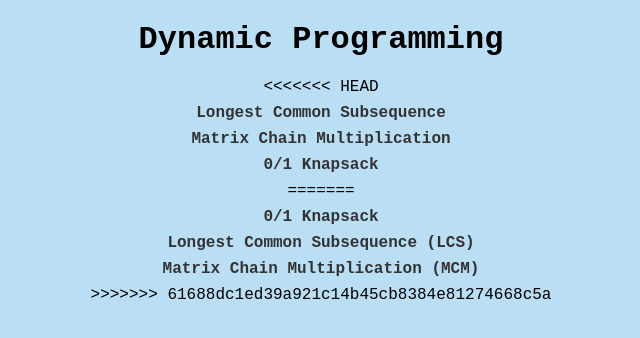
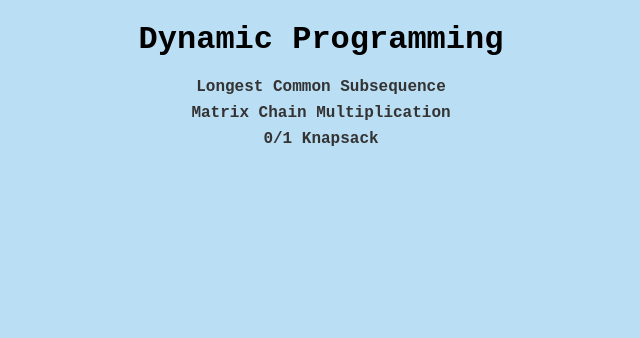
Before and after one commit to maitreyeewashere/solver, a Flask app: template templates/dp.html in a window 1280 px wide. Shown: the top 338 px of the page, without its empty margins (319-959 px from the left). Run offline with Flask 3, Linux system fonts and the light colour scheme; the template is opened without the code that fills it, so the values that code supplies are empty.

Commit message:
Update dp.html

```diff
--- a/templates/dp.html
+++ b/templates/dp.html
@@ -62,15 +62,9 @@
 <body>
     <h1>Dynamic Programming</h1>
     <ul>
-<<<<<<< HEAD
         <li><a href="/dp/lcs">Longest Common Subsequence</a></li>
         <li><a href="/dp/mcm">Matrix Chain Multiplication</a></li>
         <li><a href="/dp/knapsack">0/1 Knapsack</a></li>
-=======
-        <li><a href="knapsack.html">0/1 Knapsack</a></li>
-        <li><a href="lcs.html">Longest Common Subsequence (LCS)</a></li>
-        <li><a href="mcm.html">Matrix Chain Multiplication (MCM)</a></li>
->>>>>>> 61688dc1ed39a921c14b45cb8384e81274668c5a
     </ul>
 </body>
 </html>
```
